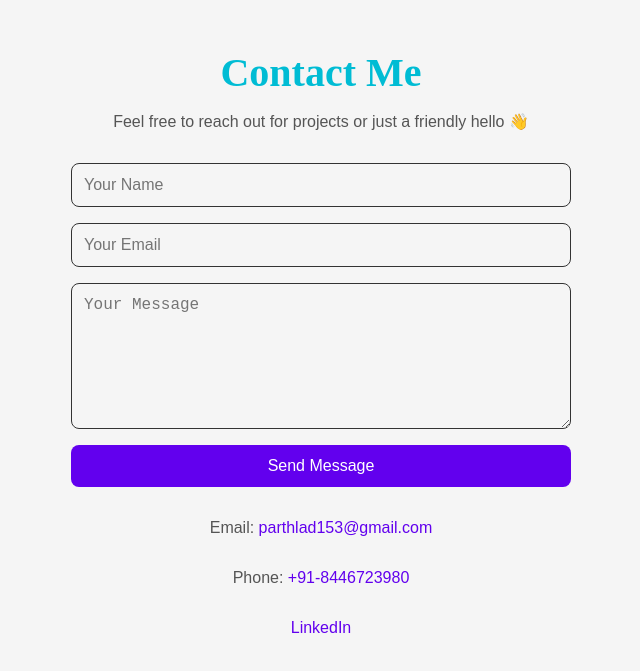
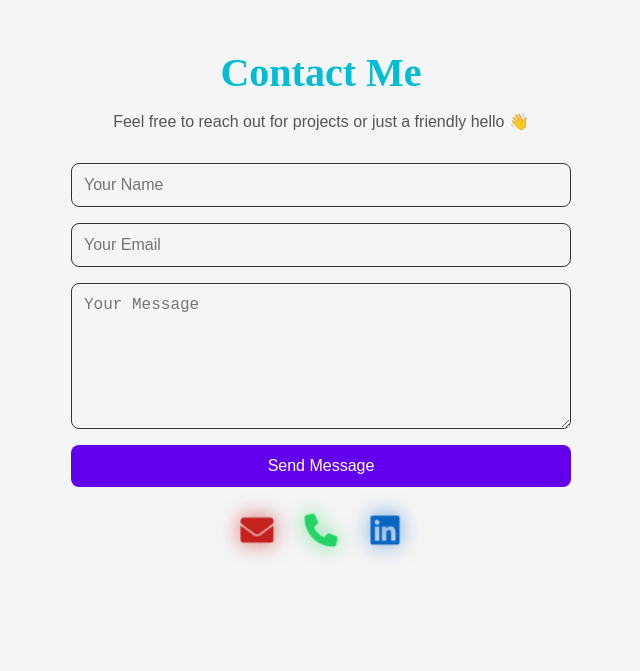
Before and after one commit to Parthlad1/my-portfolio, a React (Vite) app: page / in a window 1280 px wide. Shown: the part 4873-5544 px from the top of the page, without its empty margins (319-959 px from the left). Built offline with nearby package versions, Linux system fonts and the light colour scheme.

Commit message:
Added Icons for Contact

```diff
--- a/src/sections/Contact.css
+++ b/src/sections/Contact.css
@@ -81,19 +81,55 @@
 /* Contact info links */
 .contact-info {
   margin-top: 2rem;
-  font-size: 1rem;
+  display: flex;
+  justify-content: center; /* Center the icons */
+  gap: 2rem;               /* Space between icons */
+  font-size: 2rem;         /* Icon size */
 }
 
-.contact-section a {
-  color: #6200ee;
-  text-decoration: none;
-  transition: color 0.3s ease;
+/* Base icon animation: subtle floating/pulse */
+.contact-info a {
+  display: inline-block;
+  transition: transform 0.3s ease;
+  animation: float 2s ease-in-out infinite alternate, pulse-glow 2s infinite alternate;
 }
 
-.contact-section a:hover {
-  color: #4500b5;
-  text-decoration: underline;
+/* Keyframes for floating effect */
+@keyframes float {
+  0%   { transform: translateY(0) scale(1); }
+  50%  { transform: translateY(-6px) scale(1.05); }
+  100% { transform: translateY(0) scale(1); }
 }
+
+/* Optional hover: slightly bigger and rotate */
+.contact-info a:hover {
+  transform: scale(1.3) rotate(5deg);
+}
+
+/* Example: red glow for Gmail icon */
+.icon-email {
+  color: #C5221F; /* Gmail color */
+  filter: drop-shadow(0 0 10px #C5221Fc3);
+}
+
+/* Green glow for Phone */
+.icon-phone {
+  color: #25D366;
+  filter: drop-shadow(0 0 10px #25d365c3);
+}
+
+/* Blue glow for LinkedIn */
+.icon-linkedin {
+  color: #0A66C2;
+   filter: drop-shadow(0 0 10px #0a66c2c3);
+}
+
+.icon-email, .icon-phone, .icon-linkedin {
+  animation: pulse-glow 2s infinite alternate;
+}
+
+
+
 /* --- OPTIONAL SCROLL ANIMATIONS --- */
 /* Fade-up animation utilities */
 .fade-up {
@@ -126,4 +162,7 @@
     width: 100%;
     margin: 1rem auto;
   }
+  .contact-info{
+    font-size: 1.5rem;
+  }
 }
--- a/src/sections/Contact.jsx
+++ b/src/sections/Contact.jsx
@@ -1,6 +1,8 @@
 import React, { useState } from "react";
 import { motion } from "framer-motion";
 import "./Contact.css";
+import { FaEnvelope, FaLinkedin } from "react-icons/fa";
+import { FaPhone } from "react-icons/fa6";
 
 function Contact() {
   const [formData, setFormData] = useState({
@@ -124,25 +126,12 @@ function Contact() {
       )}
 
       {/* Contact Details Animation */}
-      <motion.div
-        className="contact-info"
-        initial={{ opacity: 0, y: 40 }}
-        whileInView={{ opacity: 1, y: 0 }}
-        transition={{ duration: 0.7 }}
-        viewport={{ once: true }}
-      >
-        <p>Email: <a href="mailto:parthlad153@gmail.com">parthlad153@gmail.com</a></p>
-        <p>Phone: <a href="tel:+918446723980">+91-8446723980</a></p>
-
-        <p>
-          <a
-            href="https://www.linkedin.com/in/parth-lad153"
-            target="_blank"
-            rel="noopener noreferrer"
-          >
-            LinkedIn
-          </a>
-        </p>
+      <motion.div className="contact-info" initial={{ opacity: 0, y: 40 }} whileInView={{ opacity: 1, y: 0 }}
+        transition={{ duration: 0.7 }} viewport={{ once: true }}>
+        <a href="mailto:parthlad153@gmail.com" className="icon-email"><FaEnvelope /></a>
+        <a href="tel:+918446723980" className="icon-phone"><FaPhone /></a>
+        <a href="https://www.linkedin.com/in/parth-lad153" target="_blank" rel="noopener noreferrer"
+        className="icon-linkedin"> <FaLinkedin /> </a>
       </motion.div>
     </section>
   );
```
